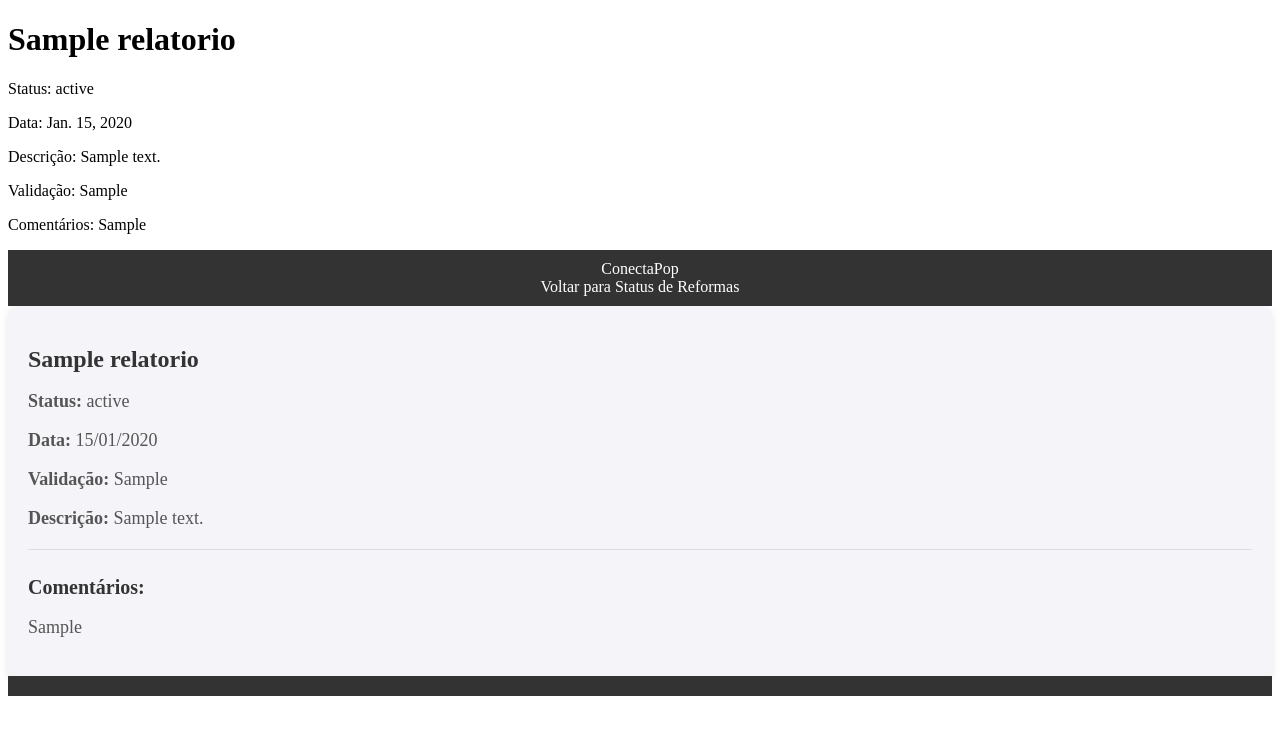
After one commit to lavasilva/ConectaPop, a Django app: page /detalhes_relatorio/1/ in a window 1280 px wide. The commit adds this page. Shown: the top 735 px of the page. Run offline with Django 5.2, Linux system fonts and the light colour scheme; tables that the repository leaves empty hold one stand-in row (values such as "Sample post"); parts of the project's set-up code (start-up, migrations or seed data) failed here and were passed over.

Commit message:
função de status de reforma

```diff
--- /dev/null
+++ b/Aplicacao/templates/detalhes_relatorio.html
@@ -0,0 +1,98 @@
+<!DOCTYPE html>
+<html lang="pt-br">
+<head>
+    <meta charset="UTF-8">
+    <meta name="viewport" content="width=device-width, initial-scale=1.0">
+    <title>Detalhes do Relatório - ConectaPop</title>
+    <link href="https://cdnjs.cloudflare.com/ajax/libs/font-awesome/5.15.3/css/all.min.css" rel="stylesheet"/>
+    <link href="https://fonts.googleapis.com/css2?family=Poppins:wght@400;600&display=swap" rel="stylesheet"/>
+    <link rel="icon" href="iconecp.png" type="image/png">
+    <link rel="stylesheet" href="styles.css">
+</head>
+<body>
+    <h1>{{ relatorio.titulo }}</h1>
+    <p>Status: {{ relatorio.status }}</p>
+    <p>Data: {{ relatorio.data }}</p>
+    <p>Descrição: {{ relatorio.descricao }}</p>
+    <p>Validação: {{ relatorio.validacao }}</p>
+    <p>Comentários: {{ relatorio.comentarios }}</p>
+    <!-- Navbar -->
+    <div class="navbar">
+        <a href="{% url 'Aplicacao:home' %}" class="navbar-container">
+            <div class="logo">ConectaPop</div>
+        </a>
+        <div class="nav-links">
+            <a href="{% url 'Aplicacao:status_reformas' %}">Voltar para Status de Reformas</a>
+        </div>
+    </div>
+
+    <!-- Conteúdo Principal -->
+    <main class="container">
+        <section class="detalhes-relatorio">
+            <h1>{{ relatorio.titulo }}</h1>
+            <p><strong>Status:</strong> {{ relatorio.status }}</p>
+            <p><strong>Data:</strong> {{ relatorio.data|date:"d/m/Y" }}</p>
+            <p><strong>Validação:</strong> {{ relatorio.validacao }}</p>
+            <p><strong>Descrição:</strong> {{ relatorio.descricao }}</p>
+            {% if relatorio.comentarios %}
+                <div class="comentarios">
+                    <h2>Comentários:</h2>
+                    <p>{{ relatorio.comentarios }}</p>
+                </div>
+            {% else %}
+                <p><em>Sem comentários adicionais.</em></p>
+            {% endif %}
+        </section>
+    </main>
+
+    <!-- Rodapé -->
+    <footer class="footer">
+        <div class="footer-content">
+        </div>
+    </footer>
+
+    <style>
+        /* Estilos para os detalhes do relatório */
+        .detalhes-relatorio {
+            background-color: #f4f4f9;
+            padding: 20px;
+            border-radius: 8px;
+            box-shadow: 0 4px 8px rgba(0, 0, 0, 0.1);
+        }
+
+        .detalhes-relatorio h1 {
+            color: #333;
+            font-size: 24px;
+            margin-bottom: 10px;
+        }
+
+        .detalhes-relatorio p {
+            font-size: 18px;
+            color: #555;
+        }
+
+        .comentarios {
+            margin-top: 20px;
+            padding-top: 10px;
+            border-top: 1px solid #ddd;
+        }
+
+        .comentarios h2 {
+            font-size: 20px;
+            color: #333;
+        }
+
+        .navbar, .footer {
+            background-color: #333;
+            color: #fff;
+            padding: 10px;
+            text-align: center;
+        }
+
+        .navbar a, .footer a {
+            color: #fff;
+            text-decoration: none;
+        }
+    </style>
+</body>
+</html>
--- a/Aplicacao/urls.py
+++ b/Aplicacao/urls.py
@@ -21,6 +21,8 @@ urlpatterns = [
     path('oportunidade_projetos/', OportunidadeProjetos.as_view(), name='oportunidade_projetos'),
     path('documentos_projetos/', DocumentosProjetos.as_view(), name='documentos_projetos'),
     path('status_reformas/', StatusReformas.as_view(), name='status_reformas'),
+    path('detalhes_relatorio/<int:relatorio_id>/', views.DetalhesRelatorio.as_view(), name='detalhes_relatorio'),
+
 ]
 
 urlpatterns += [
--- a/Aplicacao/views.py
+++ b/Aplicacao/views.py
@@ -255,4 +255,10 @@ class DocumentosProjetos(View):
 
 class StatusReformas(View):
     def get(self, request):
-        return render(request, 'status_reformas.html')
+        relatorios = Relatorio.objects.all()  # Recupera todos os relatórios de progresso
+        return render(request, 'status_reformas.html', {'relatorios': relatorios})
+
+class DetalhesRelatorio(View):
+    def get(self, request, relatorio_id):
+        relatorio = get_object_or_404(Relatorio, id=relatorio_id)
+        return render(request, 'detalhes_relatorio.html', {'relatorio': relatorio})
```
Also changed, not shown: Aplicacao/templates/status_reformas.html (+12 -15 lines).
